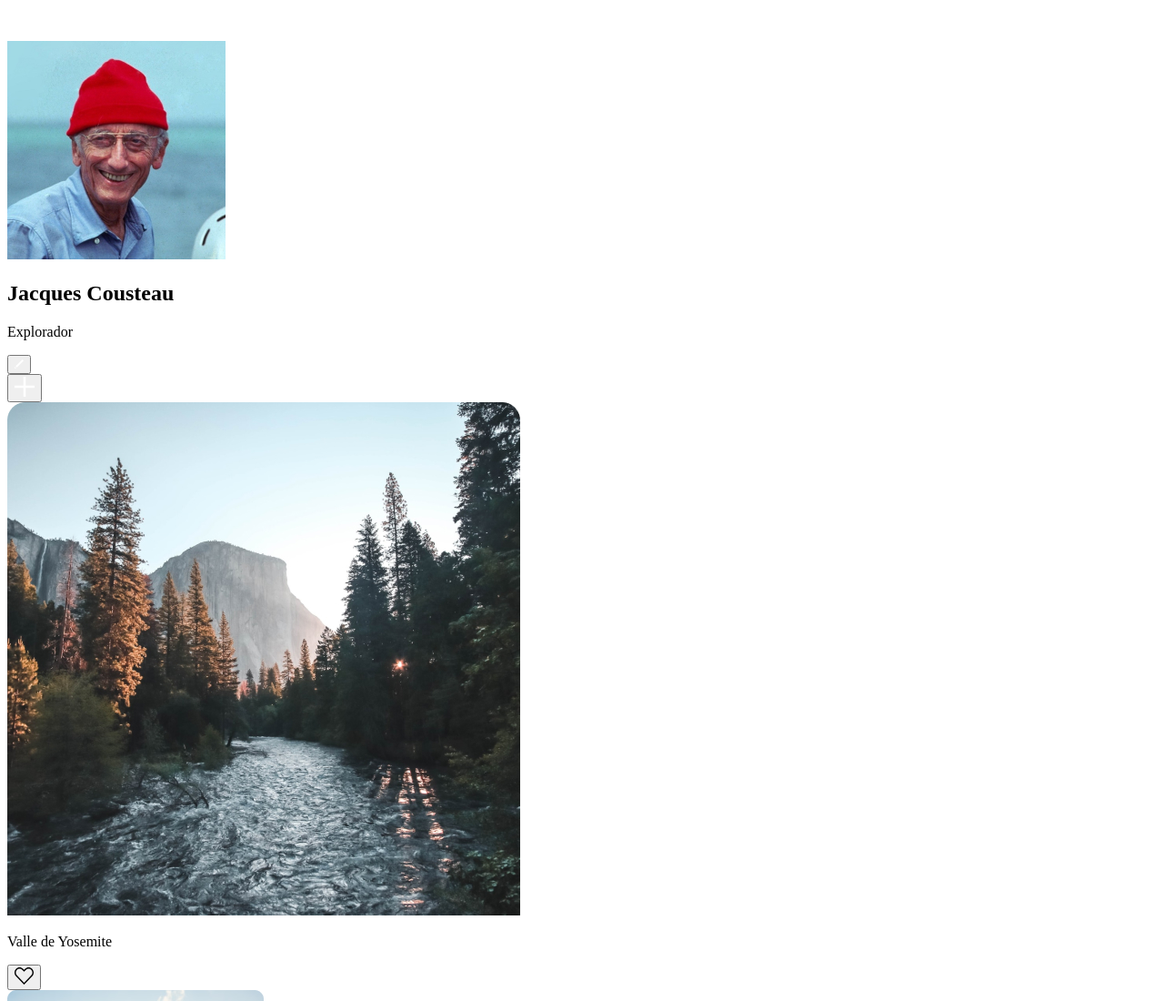
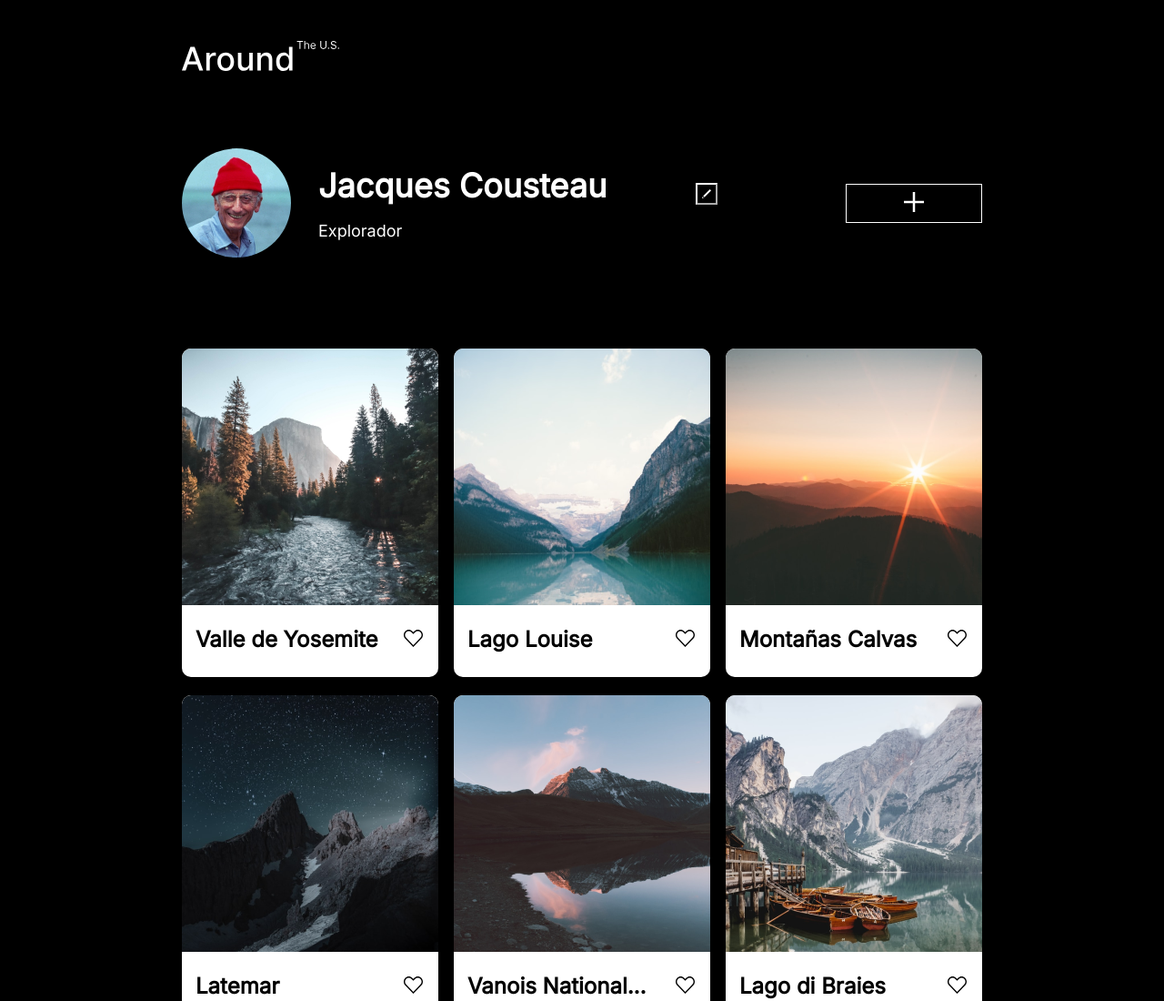
Before and after one commit to MauriDan1226/web_project_around, a plain HTML site: page index.html in a window 1280 px wide. Shown: the top 1100 px of the page at 91% size. Drawn offline with Linux system fonts and the light colour scheme.

Commit message:
todo se ve bien

```diff
--- a/blocks/body.css
+++ b/blocks/body.css
@@ -2,4 +2,11 @@ body {
   background-color: black;
   color: #ffffff;
   font-family: "inter";
+  margin: 0;
+  padding: 0;
 }
+
+@font-face {
+  font-family: "inter";
+  src: url(./../fonts/Inter-Regular.woff2);
+}
--- a/blocks/card.css
+++ b/blocks/card.css
@@ -1,7 +1,28 @@
 .card {
-  width: 850px;
+  max-width: 880px;
+  width: 100%;
+  margin: 50px auto 67px auto;
+  justify-items: center;
+  align-items: center;
+  opacity: 0px;
+  list-style: none;
   display: grid;
   grid-template-columns: repeat(3, 1fr);
-  grid-template-rows: 2;
-  gap: 20px;
+  grid-row-gap: 20px;
+  grid-column-gap: 17px;
+  padding: 0px;
 }
+@media screen and (min-width: 581px) and (max-width: 879px) {
+  .card {
+    grid-template-columns: repeat(2, 1fr);
+
+  }
+}
+
+@media screen and (max-width: 580px) {
+  .card {
+
+    grid-template-columns: 1fr;
+
+  }
+}
--- a/blocks/footer.css
+++ b/blocks/footer.css
@@ -1,10 +1,10 @@
 .footer {
   color: #545454;
-  width: 318px;
+
   height: 18px;
   opacity: 1;
   display: flex;
-  justify-content: flex-end;
+  max-width: 880px;
   align-items: center;
   margin: 67px auto 60px auto;
 }
--- a/blocks/gallery.css
+++ b/blocks/gallery.css
@@ -1,7 +1,5 @@
 .gallery {
+  margin: 50px auto 0 auto;
   display: flex;
-  justify-content: center;
-  margin-top: 50px;
-  width: 880px;
-  height: 743px;
+  width: 100%;
 }
--- a/blocks/header.css
+++ b/blocks/header.css
@@ -0,0 +1,25 @@
+.header {
+    max-width: 880px;
+    width: 100%;
+    max-height: 100%;
+    margin: 45px auto 40px auto;
+    padding: 0px;
+  }
+
+  .header__image {
+    width: 173px;
+    height: 33px;
+    opacity: 1px;
+    margin-bottom: 41px;
+
+  }
+  @media screen and (max-width: 879px) {
+
+
+
+    .header__image{
+      width: 126px;
+      margin-left: 27px;
+    }
+
+  }
--- a/blocks/page.css
+++ b/blocks/page.css
@@ -1,4 +1,5 @@
 .page {
+  margin: auto;
   font-size: 16px;
   line-height: 20px;
   color: white;
--- a/blocks/post.css
+++ b/blocks/post.css
@@ -1,24 +1,32 @@
 .post {
-  border-radius: 5%;
+  position: relative;
+  background-color: white;
+  color: black;
+  text-overflow: ellipsis;
+  white-space: nowrap;
   overflow: hidden;
-  background-color: #ffffff;
-  color: #000000;
+  max-width: 282px;
+  width: 100%;
+  height: 361px;
+  border-radius: 10px;
+  opacity: 0px;
 }
 .post__info {
   display: flex;
-  align-items: center;
-  justify-content: space-between;
   font-size: 24px;
   font-weight: 900;
   text-align: left;
   margin-left: 15px;
   margin-right: 15px;
+  display:flex;
+  justify-content: space-between;
+  align-items: center;
 }
 
 .post__image {
   width: 100%;
-  max-width: 282px;
   height: 282px;
+  object-fit: cover;
 }
 .post__button {
   background-color: #ffffff;
@@ -28,3 +36,6 @@
   justify-content: center;
   border: none;
 }
+.post__button:hover {
+  opacity: .7;
+}
--- a/blocks/profile.css
+++ b/blocks/profile.css
@@ -1,9 +1,106 @@
 .profile {
   display: flex;
-  flex-direction: column;
   justify-content: center;
   align-items: center;
   max-width: 880px;
   width: 100%;
   margin: auto;
 }
+
+.profile__image {
+  border-radius: 50%;
+  width: 100%;
+  max-width: 120px;
+  height: 120px;
+  margin-right: 30px;
+  opacity: 1;
+}
+.profile__user {
+  font-size: 36px;
+}
+.profile__description {
+  font-size: 18px;
+  margin-top: 0px;
+}
+.profile__info {
+  display: flex;
+  gap: 18px;
+  max-width: 415px;
+  width: 100%;
+  justify-content: center;
+  align-items: center;
+}
+.profile__information {
+  display: flex;
+  flex-direction: column;
+  max-width: 415px;
+  width: 100%;
+}
+
+.profile__edition {
+  position: relative;
+  top: -5px;
+  background-color: #000000;
+  margin-left: px;
+  padding: 0;
+  cursor: pointer;
+  width: 100%;
+  max-width: 24px;
+  height: 24px;
+  margin-top: -10px;
+  border-color: #ffffff;
+}
+
+.profile__edition :hover{
+  opacity: .7;
+}
+.profile__post {
+  background: none;
+  cursor: pointer;
+  margin: auto 0 auto auto;
+  height: 100%;
+  max-width: 150px;
+  width: 100%;
+  max-height: 150px;
+  border: 1px solid #ffffff;
+  padding: 8px 0;
+}
+
+.profile__post:hover {
+  opacity: .7;
+}
+
+@media screen and (max-width: 879px) {
+  .profile {
+    flex-direction: column;
+    position: relative;
+  }
+  .profile__post {
+    max-width: initial;
+    width: 282px;
+    margin: 0;
+  }
+
+  .profile__information {
+    width: 282px;
+  }
+
+  .profile__user {
+    font-size: 22px;
+    text-align: center;
+  }
+
+  .profile__description {
+    font-size: 14px;
+    text-align: center;
+  }
+
+  .profile__image {
+    margin: 0;
+  }
+  .profile__edition {
+    position: absolute;
+    margin-left: 235px;
+    top: calc(50% + 22px);
+  }
+}
--- a/blocks/start.css
+++ b/blocks/start.css
@@ -1,60 +1,9 @@
 .start {
+  display: flex;
+  flex-direction: column;
+  justify-content: center;
+  align-items: center;
   max-width: 880px;
   width: 100%;
-  display: flex;
-  justify-content: center;
-  align-items: center;
+  margin: auto;
 }
-
-.start__image {
-  border-radius: 50%;
-  width: 100%;
-  max-width: 120px;
-  height: 120px;
-  margin-right: 30px;
-}
-.start__user {
-  font-size: 36px;
-}
-.start__description {
-  font-size: 18px;
-  margin-top: 0px;
-}
-.start__info {
-  display: flex;
-  align-items: baseline;
-  justify-content: center;
-  width: 355px;
-  line-height: 5px;
-}
-.start__information {
-  display: flex;
-  flex-direction: column;
-  max-width: 415px;
-  width: 100%;
-}
-
-.start__edition {
-  position: relative;
-  top: -5px;
-  background-color: #000000;
-  margin-left: px;
-  padding: 0;
-  cursor: pointer;
-  width: 100%;
-  max-width: 24px;
-  height: 24px;
-  margin-top: -10px;
-  border-color: #ffffff;
-}
-.start__post {
-  background-color: #000000;
-  padding: 8px 0;
-  cursor: pointer;
-  margin: auto;
-  height: 100%;
-  max-width: 150px;
-  width: 100%;
-  max-height: 150;
-  border: 1px solid #ffffff;
-}
--- a/index.html
+++ b/index.html
@@ -1,6 +1,5 @@
 <!DOCTYPE html>
 <html lang="es">
-
   <head>
     <meta charset="UTF-8" />
     <meta name="viewport" content="width=device-width, initial-scale=1.0" />
@@ -13,29 +12,43 @@
   <body>
     <div class="page">
       <header class="header">
-      <img class="header__image" src="./images/VectorTitle.svg" alt="titulo">
+        <img
+          class="header__image"
+          src="./images/VectorTitle.svg"
+          alt="titulo"
+        />
       </header>
 
-    <main class="profile">
-      <section class="start">
-        <img class="start__image" src="/images/image.jpg" alt="imagen de perfil"/>
-          <div class="start__information">
-            <h1 class="start__user">Jacques Cousteau</h1>
-            <p class="start__description">Explorador</p>
+      <main class="start">
+        <!-- profile -->
+        <section class="profile">
+          <!-- start -->
+          <img
+            class="profile__image"
+            src="/images/image.jpg"
+            alt="imagen de perfil"
+          />
+          <div class="profile__information">
+            <h1 class="profile__user">Jacques Cousteau</h1>
+            <p class="profile__description">Explorador</p>
           </div>
-          <button class="start__edition"><img src="./images/VectorLapiz.png" alt="edicion pagina"></button>
-        </div>
-        <button class="start__post"><img src="./images/Vector+.png" alt="añadir info"></button>
+          <button class="profile__edition">
+            <img src="./images/VectorLapiz.png" alt="edicion pagina" />
+          </button>
+          <button class="profile__post">
+            <img src="./images/Vector+.png" alt="añadir info" />
+          </button>
         </section>
 
         <section class="gallery">
           <div class="card">
-
             <div class="post">
               <img class="post__image" src="./images/1.jpg" alt="imagen 1" />
               <div class="post__info">
                 <p class="post__title">Valle de Yosemite</p>
-              <button class="post__button"><img src="./images/VectorCorazon.svg" alt="corazon"></button>
+                <button class="post__button">
+                  <img src="./images/VectorCorazon.svg" alt="corazon" />
+                </button>
               </div>
             </div>
 
@@ -43,60 +56,86 @@
               <img class="post__image" src="./images/2.png" alt="imagen 2" />
               <div class="post__info">
                 <p class="post__title">Lago Louise</p>
-              <button class="post__button"><img src="./images/VectorCorazon.svg" alt="corazon"></button>
+                <button class="post__button">
+                  <img src="./images/VectorCorazon.svg" alt="corazon" />
+                </button>
               </div>
             </div>
             <div class="post">
               <img class="post__image" src="./images/3.png" alt="imagen 3" />
               <div class="post__info">
                 <p class="post__title">Montañas Calvas</p>
-              <button class="post__button"><img src="./images/VectorCorazon.svg" alt="corazon"></button>
+                <button class="post__button">
+                  <img src="./images/VectorCorazon.svg" alt="corazon" />
+                </button>
               </div>
             </div>
             <div class="post">
               <img class="post__image" src="./images/4.png" alt="imagen 4" />
               <div class="post__info">
                 <p class="post__title">Latemar</p>
-              <button class="post__button"><img src="./images/VectorCorazon.svg" alt="corazon"></button>
+                <button class="post__button">
+                  <img src="./images/VectorCorazon.svg" alt="corazon" />
+                </button>
               </div>
             </div>
             <div class="post">
               <img class="card__image" src="./images/5.png" alt="imagen 5" />
               <div class="post__info">
                 <p class="post__title">Vanois National...</p>
-              <button class="post__button"><img src="./images/VectorCorazon.svg" alt="corazon"></button>
+                <button class="post__button">
+                  <img src="./images/VectorCorazon.svg" alt="corazon" />
+                </button>
               </div>
             </div>
             <div class="post">
               <img class="post__image" src="./images/6.png" alt="imagen 6" />
               <div class="post__info">
                 <p class="post__title">Lago di Braies</p>
-              <button class="post__button"><img src="./images/VectorCorazon.svg" alt="corazon"></button>
+                <button class="post__button">
+                  <img src="./images/VectorCorazon.svg" alt="corazon" />
+                </button>
               </div>
             </div>
-        </div> -
+          </div>
+
         </section>
       </main>
       <dialog class="popup">
         <div class="popup__info">
-        <button class="popup__close"><img src="./images/Close Icon.png" alt="tache"></button>
+          <button class="popup__close">
+            <img src="./images/CloseIcon.png" alt="tache"/>
+          </button>
           <p class="popup__title">Editar perfil</p>
           <form class="popup__form">
-        <input type="text" class="popup__input" id="input-name" name="name" placeholder="Nombre" minlength="2"
-            maxlength="40" required>
-          <input type="text" class="popup__input" id="input-hobbie" name="name" placeholder="Acerca de mi" minlength="2"
-            maxlength="200" required>
-          <button type="button"class="popup__button">Guardar</button>
-          </div>
+            <input
+              type="text"
+              class="popup__input"
+              id="input-name"
+              name="name"
+              placeholder="Nombre"
+              minlength="2"
+              maxlength="40"
+              required
+            />
+            <input
+              type="text"
+              class="popup__input"
+              id="input-hobbie"
+              name="name"
+              placeholder="Acerca de mi"
+              minlength="2"
+              maxlength="200"
+              required
+            />
+            <button type="button" class="popup__button">Guardar</button>
           </form>
         </div>
       </dialog>
-  </div>
-  </div>
       <footer class="footer">
         <p class="footer__copyright">&copy;2024 Mauricio Ramirez</p>
       </footer>
-  <script src="./popup.js"></script>
+    </div>
+    <script src="./index.js"></script>
   </body>
-
 </html>
--- a/pages/indes.css
+++ b/pages/indes.css
@@ -1,7 +1,4 @@
-@font-face {
-  font-family: "inter";
-  src: url(./../vendor/fonts/Inter-Regular.woff2);
-}
+
 @import url("../blocks/body.css");
 @import url("../blocks/page.css");
 @import url("../blocks/header.css");
```
Also changed, not shown: blocks/popup.css (+8 -1 lines), index.js (renamed from popup.js, +4 -4 lines). Lines whose indentation alone changed are shown as unchanged.
